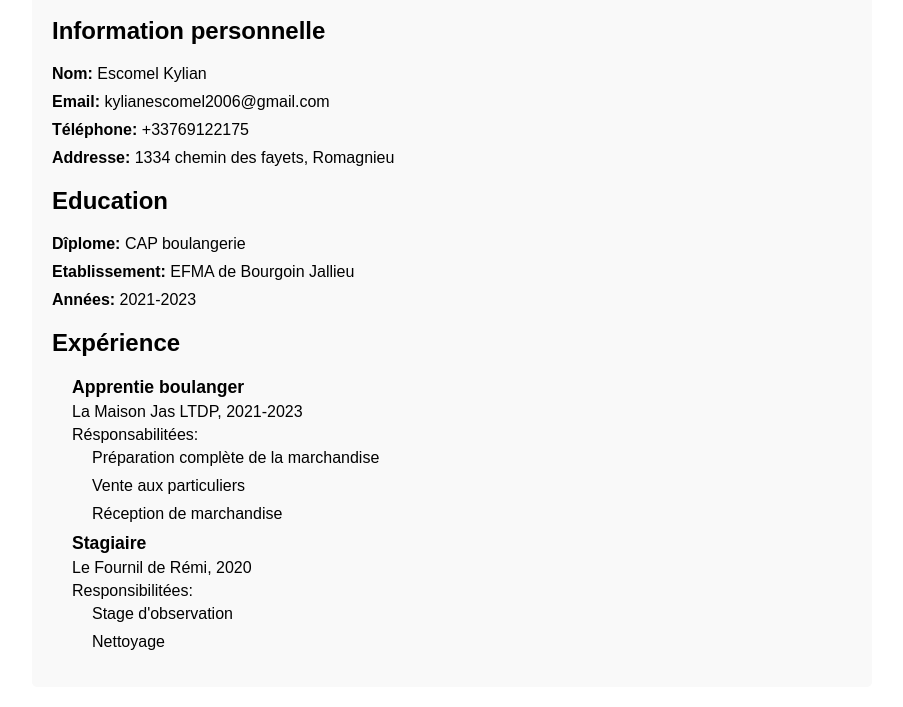
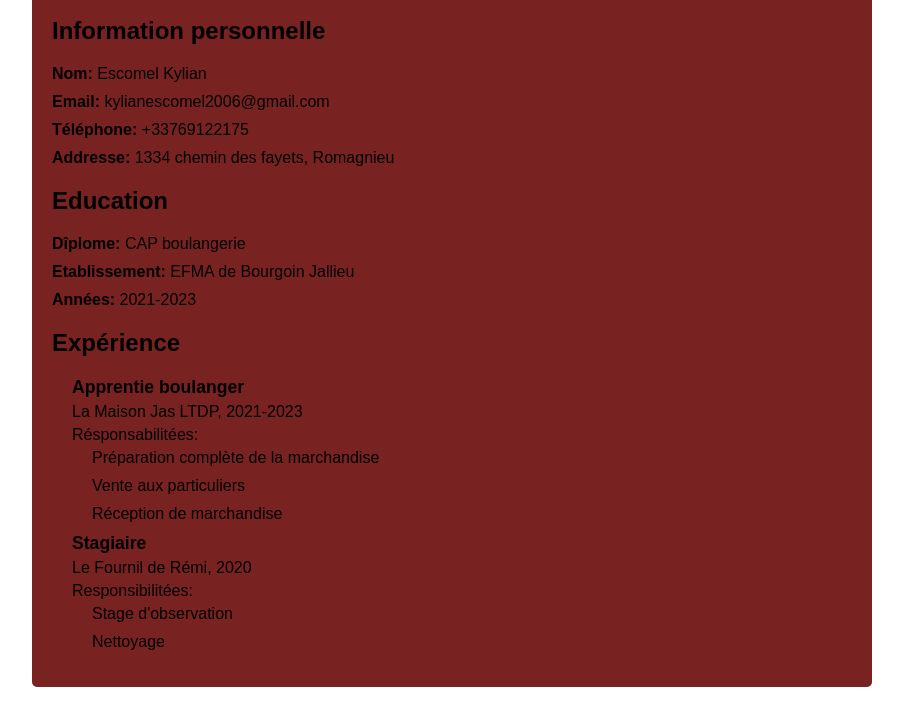
Before and after one commit to KYLS38/CV-Kylian, a plain HTML site: page index.html in a window 1280 px wide. Shown: the part 114-821 px from the top of the page, without its empty margins (188-1091 px from the left). Drawn offline with Linux system fonts and the light colour scheme.

Commit message:
added background color

```diff
--- a/style.css
+++ b/style.css
@@ -8,7 +8,7 @@ body {
     max-width: 800px;
     margin: 20px auto;
     padding: 20px;
-    background-color: #f9f9f9;
+    background-color: #782221;
     border-radius: 5px;
 }
 
```
